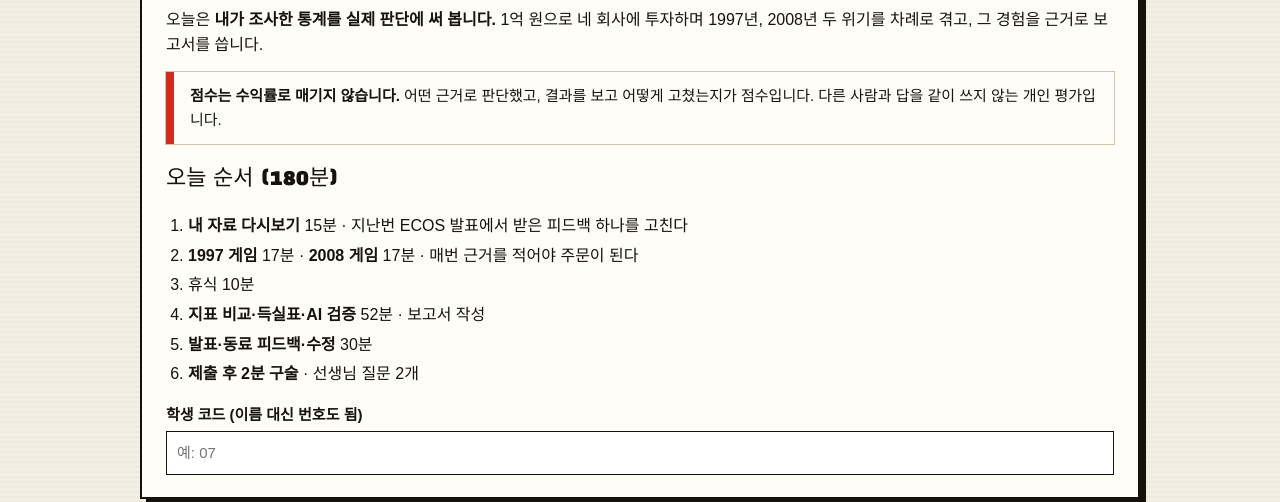
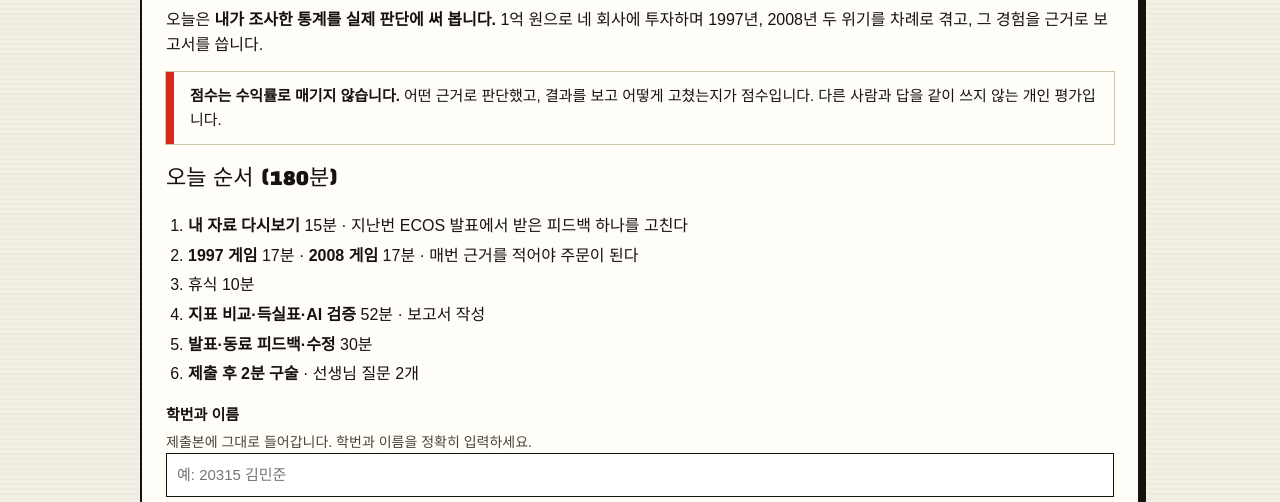
Before and after one commit to created412/two-crises, a plain HTML site: page game.html in a window 1280 px wide. Shown: the part 298-800 px from the top of the page. Drawn offline with Linux system fonts and the light colour scheme; a web font is replaced by a local one.

Commit message:
시작 화면: 학번과 이름 정확히 입력하도록 변경

```diff
--- a/game.html
+++ b/game.html
@@ -184,7 +184,7 @@ function wire(){document.querySelectorAll('[data-b]').forEach(el=>bind(el.datase
 function go(n){S.stage=n;save();render();scrollTo(0,0)}
 function filled(...ps){return ps.every(p=>String(get(p)).trim().length>=5)}
 
-function nav(){ $('#steps').innerHTML=STAGES.map((t,i)=>`<span class="${i===S.stage?'on':i<S.stage?'done':''}">${t}</span>`).join(''); $('#who').textContent=S.code?('학생 코드 '+S.code):''}
+function nav(){ $('#steps').innerHTML=STAGES.map((t,i)=>`<span class="${i===S.stage?'on':i<S.stage?'done':''}">${t}</span>`).join(''); $('#who').textContent=S.code||''}
 
 function indTable(maxYear,from){
  const yrs=[1996,1997,1998,1999,2007,2008,2009,2010].filter(y=>y<=maxYear&&y>=from);
@@ -204,11 +204,11 @@ V[0]=()=>`<div class="card"><h2>이 수업에서 하는 일</h2>
 <li><b>지표 비교·득실표·AI 검증</b> 52분 · 보고서 작성</li>
 <li><b>발표·동료 피드백·수정</b> 30분</li>
 <li><b>제출 후 2분 구술</b> · 선생님 질문 2개</li></ol>
-<label>학생 코드 (이름 대신 번호도 됨)</label><input id="code" placeholder="예: 07"></div>
+<label for="code">학번과 이름</label><div class="muted">제출본에 그대로 들어갑니다. 학번과 이름을 정확히 입력하세요.</div><input id="code" placeholder="예: 20315 김민준" autocomplete="off"><div id="codeMsg"></div></div>
 <div class="card"><h3>네 회사</h3><div class="grid">${CO.map(c=>`<div class="co"><b>${c.k} · ${c.name}</b> <span class="badge">${c.type}</span><div class="muted">${c.desc}</div></div>`).join('')}</div>
 <p class="muted">가상 회사·가상 주가입니다. 위기 상황과 공통 통계는 실제 역사 자료를 바탕으로 했습니다. 주식은 정수 단위, 빚·공매도 없음, 현금 보유 가능.</p>
 <button id="next">시작하기</button></div>`;
-V[0].after=()=>{const c=$('#code');c.value=S.code;c.oninput=()=>{S.code=c.value;save();nav()};$('#next').onclick=()=>go(1)};
+V[0].after=()=>{const c=$('#code');c.value=S.code;c.oninput=()=>{S.code=c.value.trim();save();nav()};$('#next').onclick=()=>{const v=c.value.trim().replace(/\s+/g,' ');if(!/^\d{4,5}\s?[가-힣]{2,5}$/.test(v)){$('#codeMsg').innerHTML='<div class="err">학번과 이름을 띄어서 입력하세요. 예: 20315 김민준</div>';c.focus();return}S.code=v.replace(/^(\d{4,5})\s?/,'$1 ');save();go(1)}};
 
 V[1]=()=>`<div class="card"><h2>① 지난번 내 통계 자료를 다시 연다</h2>
 <p>ECOS 탐구에서 내가 맡았던 주제를 고르세요. 그 주제가 오늘 게임에서 <b>나만의 판단 근거</b>가 됩니다.</p>
@@ -316,7 +316,7 @@ V[7].after=()=>{wire();$('#back').onclick=()=>go(6);$('#next').onclick=()=>fille
 
 function report(){
  const t=TOPICS[S.topic]||{};const L=(l,v)=>`<p><b>${l}</b><br>${esc(v).replace(/\n/g,'<br>')}</p>`;
- return `<h2>국제 금융 구조 분석 보고서 · 학생 ${esc(S.code)}</h2><p class="muted">제출 시각 ${new Date().toLocaleString('ko-KR')}</p>
+ return `<h2>국제 금융 구조 분석 보고서 · ${esc(S.code)}</h2><p class="muted">제출 시각 ${new Date().toLocaleString('ko-KR')}</p>
  <h3>내 ECOS 주제: ${esc(t.t)}</h3>${L('고칠 부분',S.fix.before)}${L('고친 내용',S.fix.after)}${L('위기 신호',S.fix.evidence)}
  <h3>투자 전략과 판단 기록</h3>${L('투자 근거',S.strategy.basis)}${L('현금 비중',S.strategy.cash)}${L('판단 변경 조건',S.strategy.change)}
  <table><tr><th>단계</th><th>보유</th><th>근거 지표</th><th>새 정보 → 기업 영향 → 선택</th></tr>${S.logs.map(l=>`<tr><td>${l.id}</td><td>${l.q.map((q,i)=>CO[i].k+q).join(' ')}</td><td>${esc(l.ind)}</td><td>${esc(l.info)} → ${esc(l.impact)} → ${esc(l.why)}</td></tr>`).join('')}</table>
```
